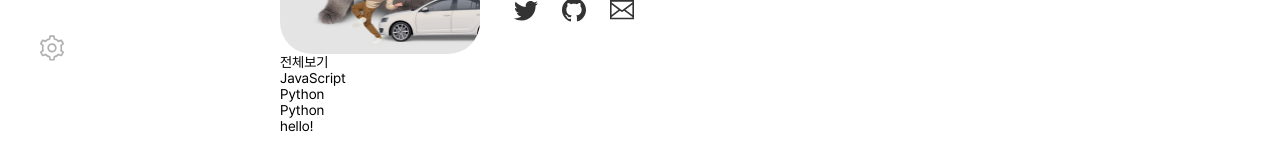
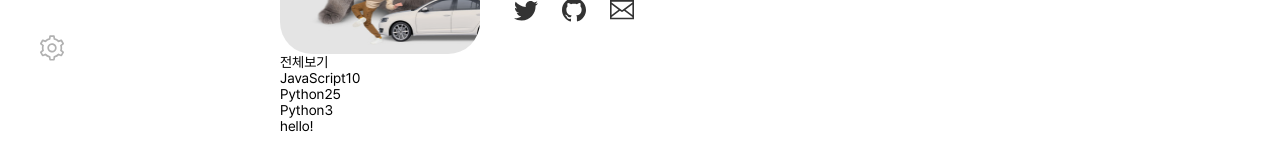
Before and after one commit to Discord-Bangul-e-bot/Blog, a Next.js app: page / in a window 1280 px wide. Shown: the part 278-446 px from the top of the page. Built offline with nearby package versions, Linux system fonts and the light colour scheme.

Commit message:
feat: 태그 출력 스타일 지정 함수 추가

```diff
--- a/components/common/TagList.tsx
+++ b/components/common/TagList.tsx
@@ -1,5 +1,7 @@
 import Link from 'next/link';
+import { useMemo } from 'react';
 
+// COMPONENT 태그 리스트 출력
 const TagList = (props: TagListPropsType) => {
   return (
     <ul className='TagList'>
@@ -10,14 +12,24 @@ const TagList = (props: TagListPropsType) => {
   );
 };
 
+// COMPONENT 단일 태그
 export const Tag = (props: TagPropsType) => {
+  // FUNCTION 태그 출력 스타일 구하는 함수
+  const getText = useMemo((): JSX.Element => {
+    return (
+      <>
+        {props.hash && props.hash}
+        {props.name}
+        {props.number ? (
+          <span className='Tag__number'>{props.number}</span>
+        ) : null}
+      </>
+    );
+  }, [props]);
+
   return (
     <li className='Tag'>
-      {props.link ? (
-        <Link href={props.link}>{props.name}</Link>
-      ) : (
-        <>{props.name}</>
-      )}
+      {props.link ? <Link href={props.link}>{getText}</Link> : <>{getText}</>}
     </li>
   );
 };
@@ -31,6 +43,7 @@ type TagPropsType = {
   name: string;
   link?: string;
   hash?: boolean;
+  number?: number;
 };
 
 export default TagList;
--- a/components/main/Main.tsx
+++ b/components/main/Main.tsx
@@ -4,7 +4,7 @@ import TagList from 'components/common/TagList';
 const Main = () => {
   const postTagList = [
     { name: '전체보기', link: '#' },
-    { name: 'JavaScript', number: 10, hash: true },
+    { name: 'JavaScript', number: 10, hash: true, link: '#' },
     { name: 'Python', number: 25, hash: true, link: '#' },
     { name: 'Python', number: 3, hash: true, link: '#' },
   ];
```
